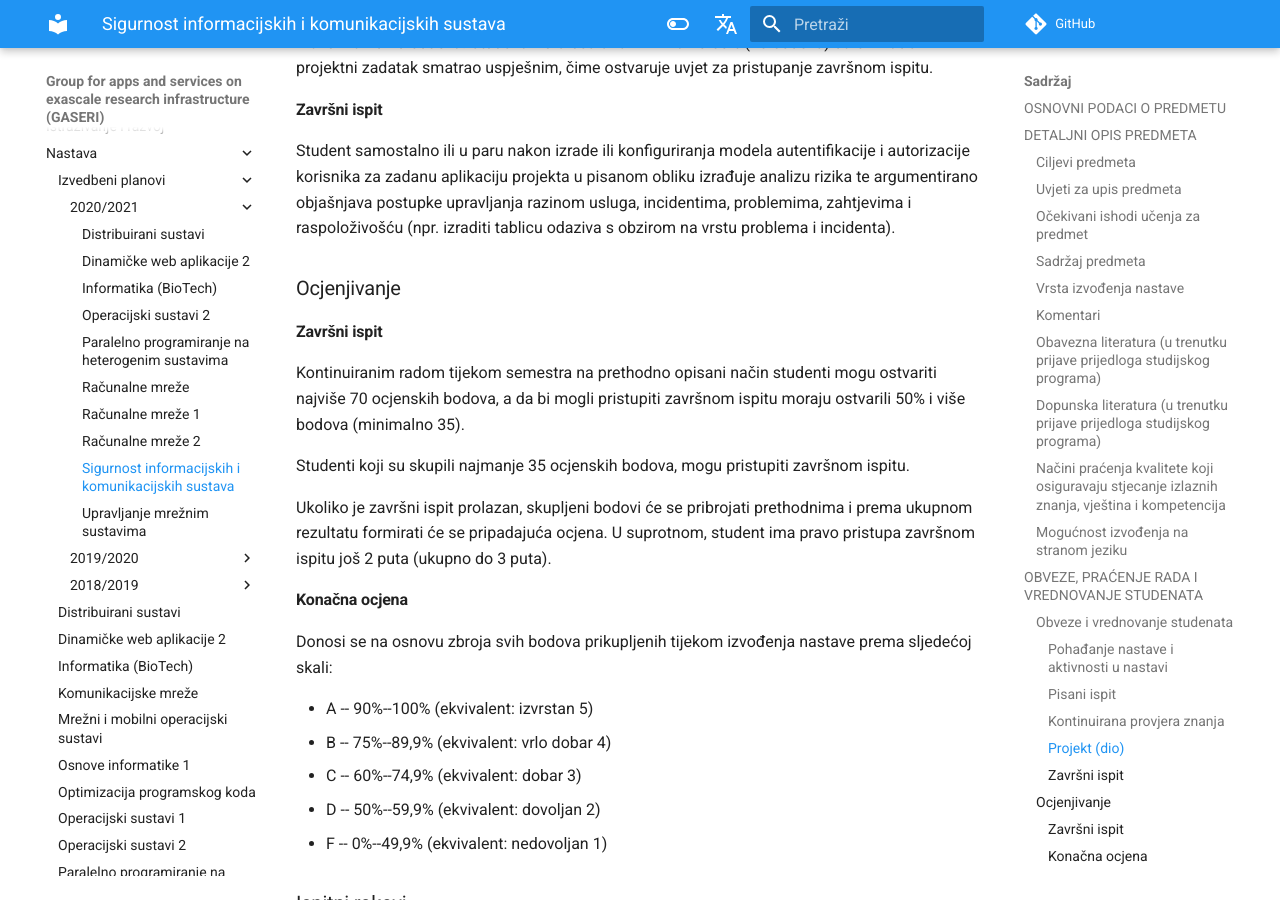
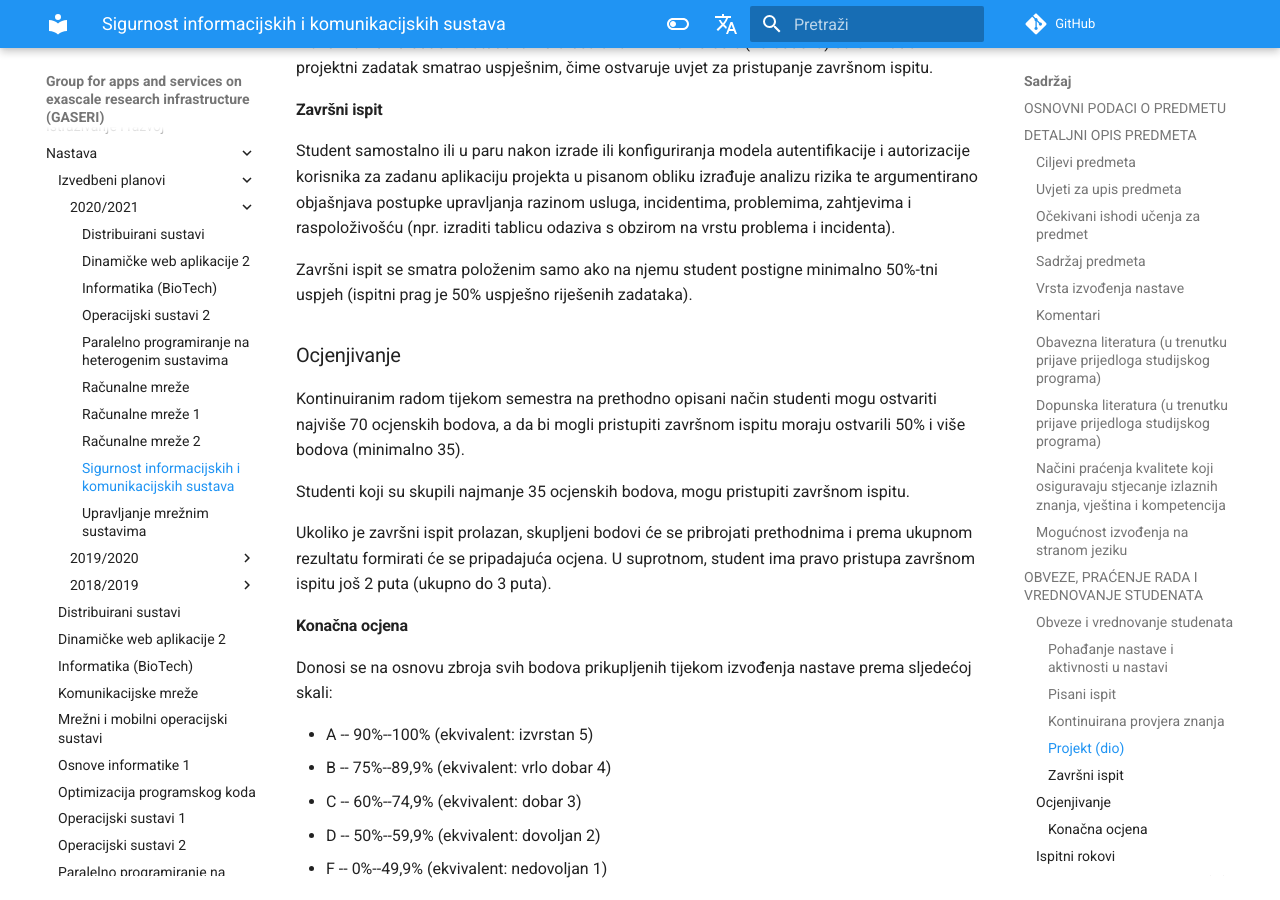
Before and after one commit to gaseri/website, an MkDocs documentation site: the page built from docs/hr/nastava/izvedbeni/2020-2021/SIKS.md, in a window 1280 px wide and 900 px high, scrolled down 4727 px. Built offline with MkDocs 1.6.1 and Material for MkDocs 9.7.7, drawn with Linux system fonts in a browser that asks for light colours; comment, search, counter and statistics services are not loaded.

Commit message:
Fixed structure issues in new syllabi

```diff
--- a/docs/hr/nastava/izvedbeni/2020-2021/SIKS.md
+++ b/docs/hr/nastava/izvedbeni/2020-2021/SIKS.md
@@ -125,9 +125,9 @@ Student samostalno ili u paru na praktičnom projektnom zadatku za konkretno zad
 
 Student samostalno ili u paru nakon izrade ili konfiguriranja modela autentifikacije i autorizacije korisnika za zadanu aplikaciju projekta u pisanom obliku izrađuje analizu rizika te argumentirano objašnjava postupke upravljanja razinom usluga, incidentima, problemima, zahtjevima i raspoloživošću (npr. izraditi tablicu odaziva s obzirom na vrstu problema i incidenta).
 
+Završni ispit se smatra položenim samo ako na njemu student postigne minimalno 50%-tni uspjeh (ispitni prag je 50% uspješno riješenih zadataka).
+
 ### Ocjenjivanje
-
-#### Završni ispit
 
 Kontinuiranim radom tijekom semestra na prethodno opisani način studenti mogu ostvariti najviše 70 ocjenskih bodova, a da bi mogli pristupiti završnom ispitu moraju ostvarili 50% i više bodova (minimalno 35).
 
```
Also changed, not shown: docs/hr/nastava/izvedbeni/2020-2021/RM.md (+2 -2 lines).
